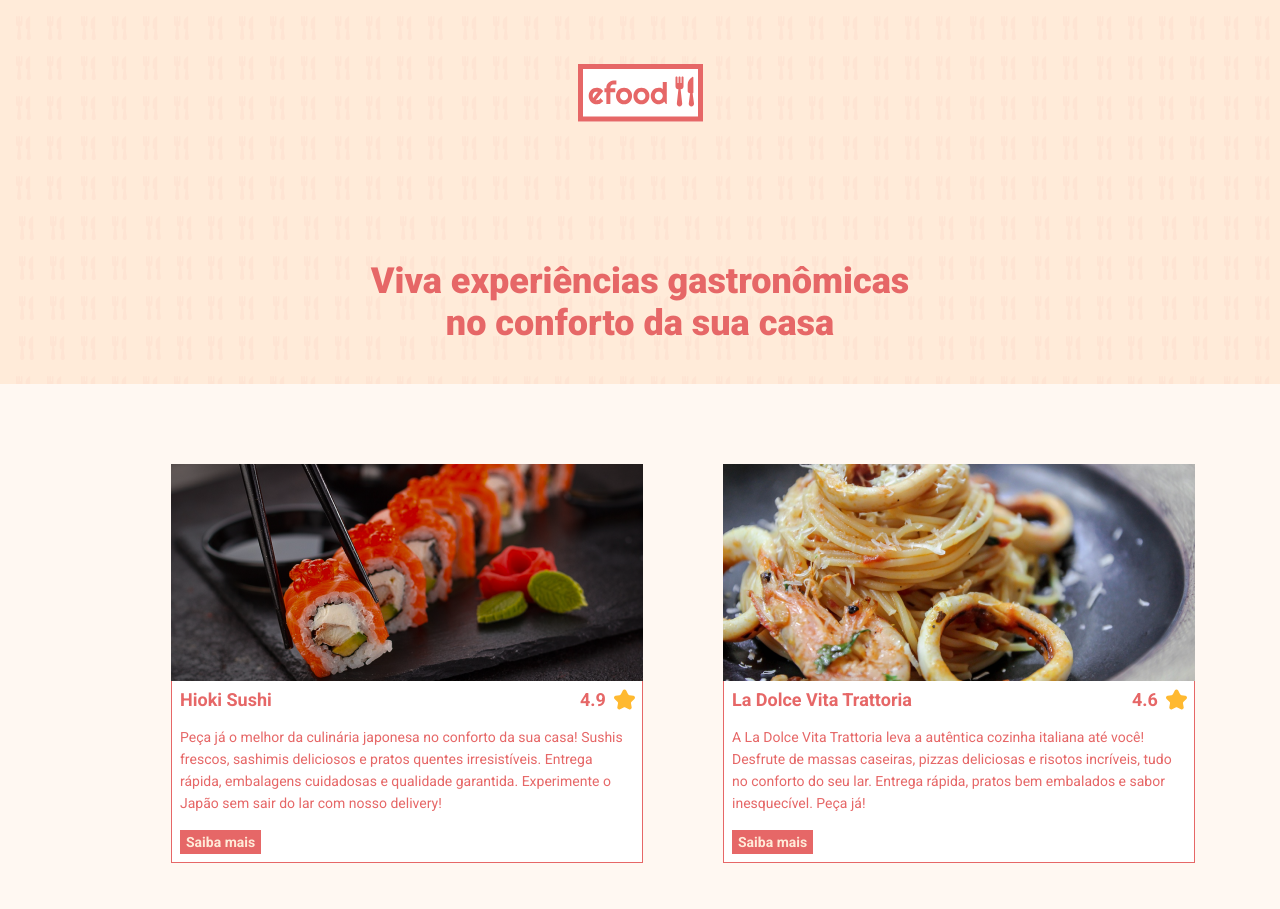
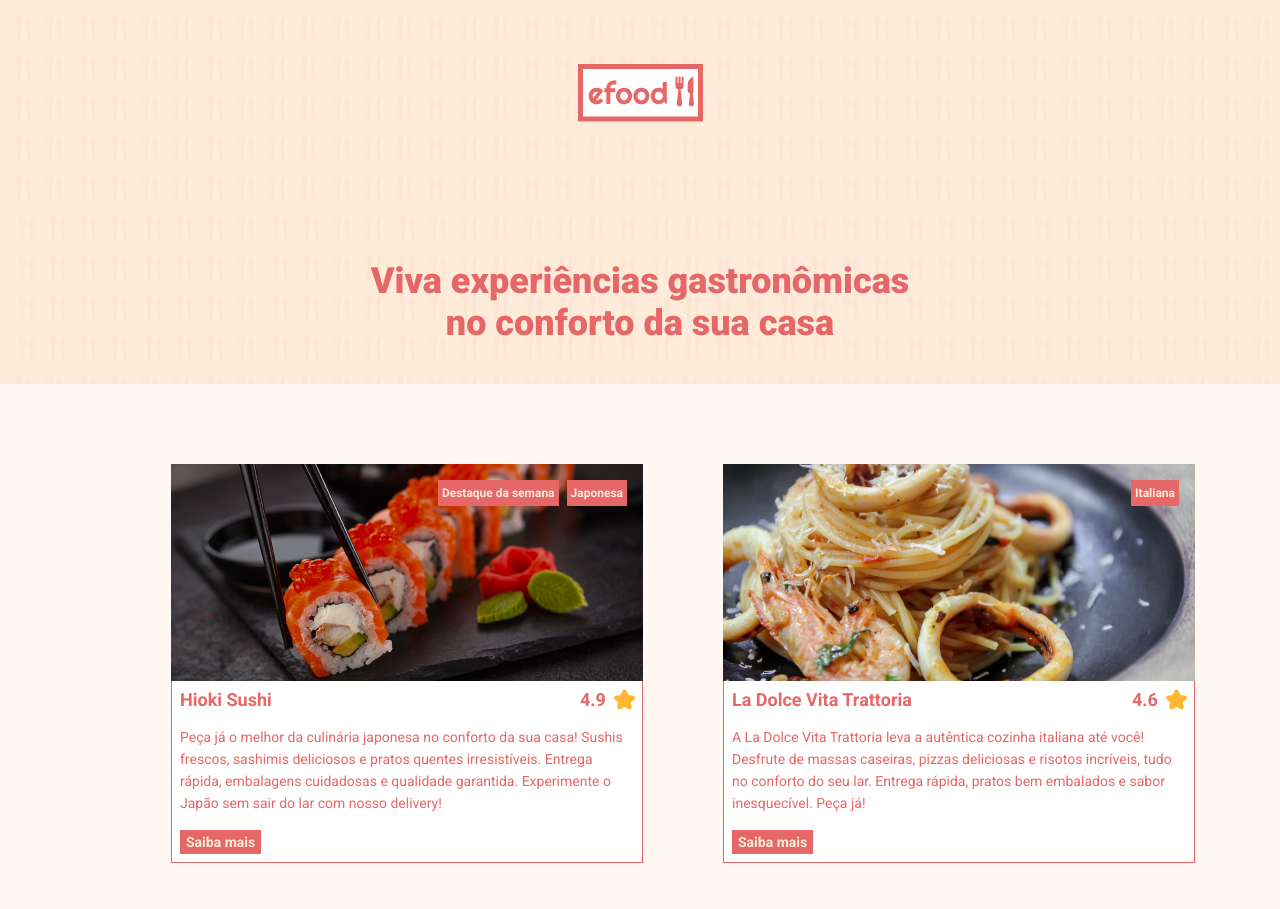
Before and after one commit to higorrsc/ebac-hrsc-efood, a React (Create React App) app: page / in a window 1280 px wide. Shown: the top 909 px of the page. Built offline with nearby package versions, Linux system fonts and the light colour scheme.

Commit message:
config do react router dom e criacao das paginas

```diff
--- a/src/App.tsx
+++ b/src/App.tsx
@@ -1,19 +1,19 @@
+import { BrowserRouter } from 'react-router-dom'
+
 import { GlobalStyle } from './styles'
 
-import RestaurantList from './containers/RestaurantList'
-import Hero from './components/Hero'
 import Footer from './components/Footer'
+import Rotas from './routes'
 
 function App() {
   return (
-    <>
+    <BrowserRouter>
       <GlobalStyle />
       <div className="container">
-        <Hero />
-        <RestaurantList />
-        <Footer />
+        <Rotas />
       </div>
-    </>
+      <Footer />
+    </BrowserRouter>
   )
 }
 
--- a/src/components/ActionButton/index.tsx
+++ b/src/components/ActionButton/index.tsx
@@ -11,13 +11,17 @@ type Props = {
 const ActionButton = ({ type, title, to, onClick, children }: Props) => {
   if (type === 'button') {
     return (
-      <ButtonContainer type="button" title={title} onClick={onClick}>
+      <ButtonContainer title={title} onClick={onClick}>
         {children}
       </ButtonContainer>
     )
   }
 
-  return <ButtonLink title={title}>{children}</ButtonLink>
+  return (
+    <ButtonLink title={title} to={to as string}>
+      {children}
+    </ButtonLink>
+  )
 }
 
 export default ActionButton
--- a/src/components/ActionButton/styles.ts
+++ b/src/components/ActionButton/styles.ts
@@ -1,5 +1,5 @@
 import styled from 'styled-components'
-//import { Link } from 'react-router-dom'
+import { Link } from 'react-router-dom'
 
 import variables from '../../styles/variables'
 
@@ -15,12 +15,14 @@ export const ButtonContainer = styled.button`
   margin-bottom: 8px;
 `
 
-export const ButtonLink = styled.a`
-  color: ${variables.primaryColor};
-  background-color: transparent;
+export const ButtonLink = styled(Link)`
+  background-color: ${variables.primaryColor};
+  color: ${variables.secondaryColor};
   font-size: 14px;
   font-weight: bold;
   padding: 4px 6px;
   text-decoration: none;
+  display: inline-block;
+  margin-top: 16px;
   margin-bottom: 8px;
 `
--- a/src/components/Restaurant/index.tsx
+++ b/src/components/Restaurant/index.tsx
@@ -1,19 +1,42 @@
 import ActionButton from '../ActionButton'
+import Tag from '../Tag'
 
 import estrela from '../../assets/images/estrela.svg'
 
-import { Container, Description, Details, Name, Photo, Score } from './styles'
+import {
+  Container,
+  Description,
+  Details,
+  Name,
+  Photo,
+  Score,
+  Tags
+} from './styles'
 
 type Props = {
   photo: string
   name: string
   score: string
   description: string
+  infos: string[]
+  profile?: string
 }
 
-const Restaurant = ({ photo, name, score, description }: Props) => (
+const Restaurant = ({
+  photo,
+  name,
+  score,
+  description,
+  infos,
+  profile
+}: Props) => (
   <Container>
     <Photo src={photo} alt="" />
+    <Tags>
+      {infos.map((info) => (
+        <Tag key={info}>{info}</Tag>
+      ))}
+    </Tags>
     <Details>
       <Name>{name}</Name>
       <Score>
@@ -21,7 +44,11 @@ const Restaurant = ({ photo, name, score, description }: Props) => (
         <img src={estrela} alt="" />
       </Score>
       <Description>{description}</Description>
-      <ActionButton type="button" title="Saiba mais">
+      <ActionButton
+        type="link"
+        to={profile === undefined ? '/' : profile}
+        title="Saiba mais"
+      >
         Saiba mais
       </ActionButton>
     </Details>
--- a/src/components/Restaurant/styles.ts
+++ b/src/components/Restaurant/styles.ts
@@ -8,6 +8,7 @@ export const Container = styled.div`
   flex-direction: column;
   align-items: flex-start;
   color: ${variables.primaryColor};
+  position: relative;
 `
 export const Photo = styled.img`
   max-width: 100%;
@@ -52,3 +53,9 @@ export const Score = styled.div`
     padding-right: 8px;
   }
 `
+
+export const Tags = styled.div`
+  position: absolute;
+  top: 16px;
+  right: 16px;
+`
--- /dev/null
+++ b/src/components/Tag/index.tsx
@@ -0,0 +1,9 @@
+import { Container } from './styles'
+
+export type Props = {
+  children: string
+}
+
+const Tag = ({ children }: Props) => <Container>{children}</Container>
+
+export default Tag
--- /dev/null
+++ b/src/components/Tag/styles.ts
@@ -0,0 +1,13 @@
+import styled from 'styled-components'
+
+import variables from '../../styles/variables'
+
+export const Container = styled.div`
+  background-color: ${variables.primaryColor};
+  color: ${variables.secondaryColor};
+  font-size: 12px;
+  font-weight: bold;
+  padding: 6px 4px;
+  display: inline-block;
+  margin-left: 8px;
+`
--- a/src/containers/RestaurantList/index.tsx
+++ b/src/containers/RestaurantList/index.tsx
@@ -12,36 +12,43 @@ const RestaurantList = () => (
       name="Hioki Sushi "
       score="4.9"
       description="Peça já o melhor da culinária japonesa no conforto da sua casa! Sushis frescos, sashimis deliciosos e pratos quentes irresistíveis. Entrega rápida, embalagens cuidadosas e qualidade garantida. Experimente o Japão sem sair do lar com nosso delivery!"
+      infos={['Destaque da semana', 'Japonesa']}
     />
     <Restaurant
       photo={italianFood}
       name="La Dolce Vita Trattoria"
       score="4.6"
       description="A La Dolce Vita Trattoria leva a autêntica cozinha italiana até você! Desfrute de massas caseiras, pizzas deliciosas e risotos incríveis, tudo no conforto do seu lar. Entrega rápida, pratos bem embalados e sabor inesquecível. Peça já!"
+      infos={['Italiana']}
+      profile="/profile"
     />
     <Restaurant
       photo={italianFood}
       name="La Dolce Vita Trattoria"
       score="4.6"
       description="A La Dolce Vita Trattoria leva a autêntica cozinha italiana até você! Desfrute de massas caseiras, pizzas deliciosas e risotos incríveis, tudo no conforto do seu lar. Entrega rápida, pratos bem embalados e sabor inesquecível. Peça já!"
+      infos={['Italiana']}
     />
     <Restaurant
       photo={italianFood}
       name="La Dolce Vita Trattoria"
       score="4.6"
       description="A La Dolce Vita Trattoria leva a autêntica cozinha italiana até você! Desfrute de massas caseiras, pizzas deliciosas e risotos incríveis, tudo no conforto do seu lar. Entrega rápida, pratos bem embalados e sabor inesquecível. Peça já!"
+      infos={['Italiana']}
     />
     <Restaurant
       photo={italianFood}
       name="La Dolce Vita Trattoria"
       score="4.6"
       description="A La Dolce Vita Trattoria leva a autêntica cozinha italiana até você! Desfrute de massas caseiras, pizzas deliciosas e risotos incríveis, tudo no conforto do seu lar. Entrega rápida, pratos bem embalados e sabor inesquecível. Peça já!"
+      infos={['Italiana']}
     />
     <Restaurant
       photo={italianFood}
       name="La Dolce Vita Trattoria"
       score="4.6"
       description="A La Dolce Vita Trattoria leva a autêntica cozinha italiana até você! Desfrute de massas caseiras, pizzas deliciosas e risotos incríveis, tudo no conforto do seu lar. Entrega rápida, pratos bem embalados e sabor inesquecível. Peça já!"
+      infos={['Italiana']}
     />
   </List>
 )
--- /dev/null
+++ b/src/pages/Home/index.tsx
@@ -0,0 +1,11 @@
+import RestaurantList from '../../containers/RestaurantList'
+import Hero from '../../components/Hero'
+
+const Home = () => (
+  <>
+    <Hero />
+    <RestaurantList />
+  </>
+)
+
+export default Home
--- /dev/null
+++ b/src/pages/Profile/index.tsx
@@ -0,0 +1,3 @@
+const Profile = () => <div>Perfil</div>
+
+export default Profile
--- /dev/null
+++ b/src/routes.tsx
@@ -0,0 +1,13 @@
+import { Routes, Route } from 'react-router-dom'
+
+import Home from './pages/Home'
+import Profile from './pages/Profile'
+
+const Rotas = () => (
+  <Routes>
+    <Route path="/" element={<Home />}></Route>
+    <Route path="/profile" element={<Profile />}></Route>
+  </Routes>
+)
+
+export default Rotas
```
Also changed, not shown: src/models/Restaurant.ts (added, +26 -0 lines).
